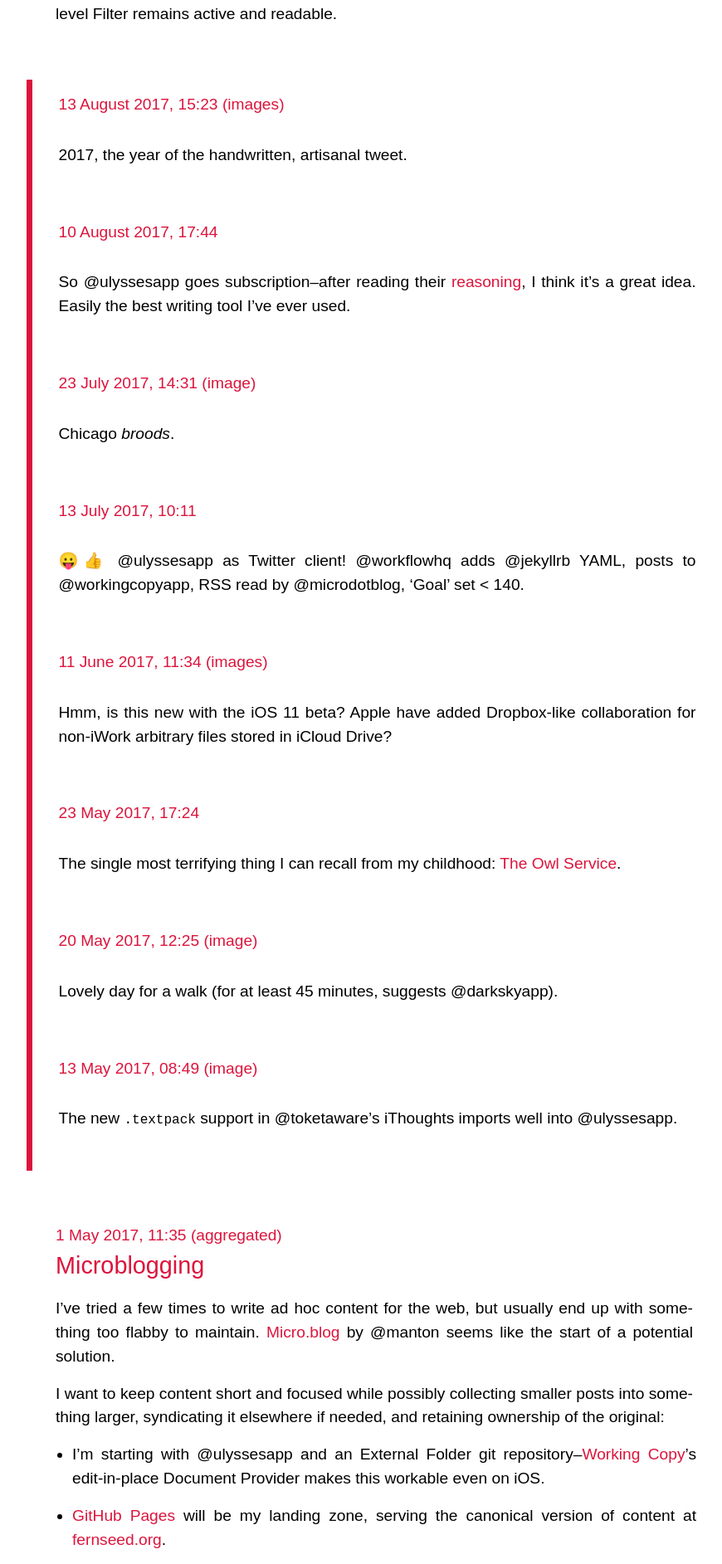
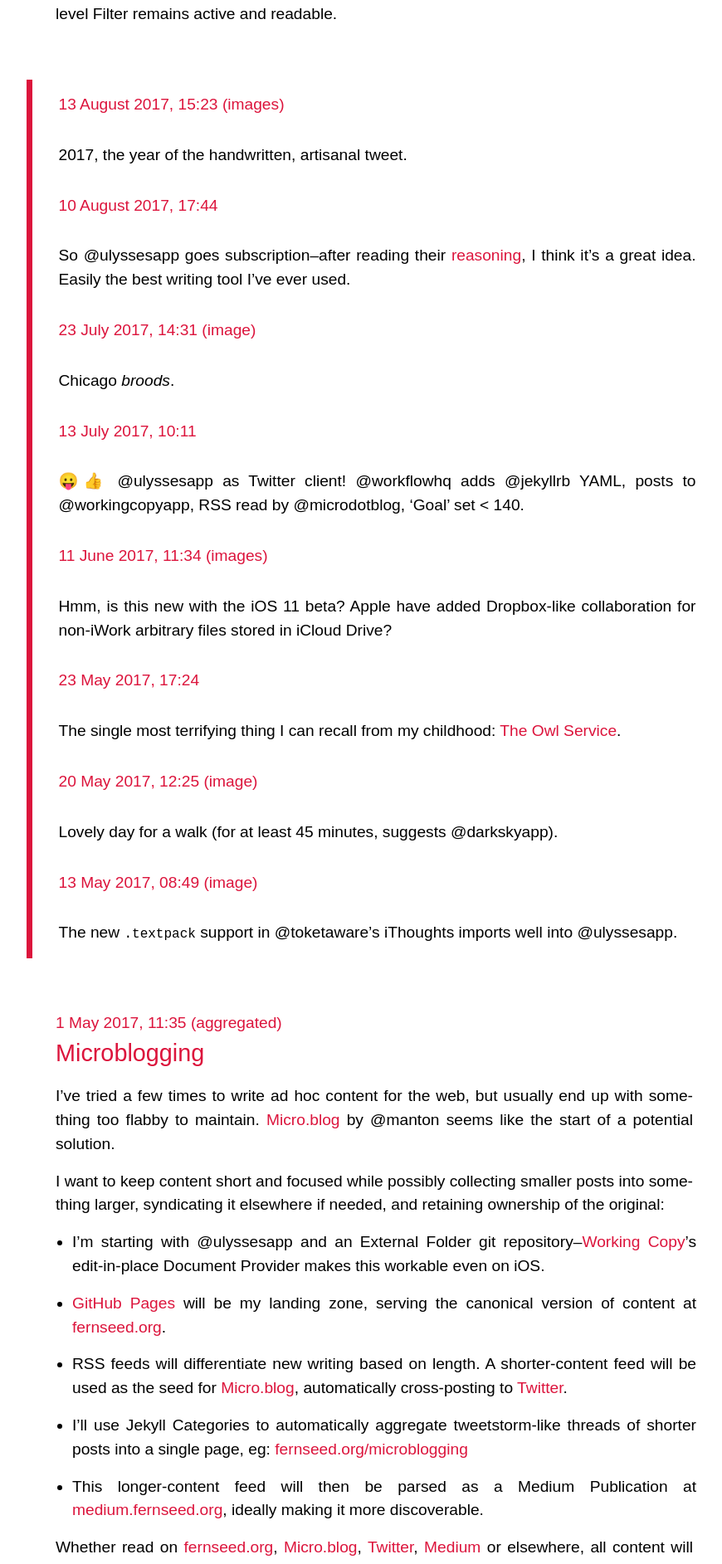
Before and after one commit to dmcgk/dmcgk.github.io, a Jekyll site: the page built from index.html, in a window 1280 px wide. Shown: the part 4134-6019 px from the top of the page at 83% size, without its empty margins (189-1059 px from the left). Built offline with Jekyll 4.4.1, drawn with Linux system fonts in a browser that asks for light colours; some web fonts are replaced; the list of posts is cut into pages by our own code.

Commit message:
Fix for empty category section impacting spacing.

```diff
--- a/_includes/post-list.html
+++ b/_includes/post-list.html
@@ -60,13 +60,23 @@
 
 <!-- Display hashtags for micro posts -->
 {% if is_micro_post %}
-<p class="categories">
+  {% assign category_array = "" %}
+
   {% for category in post.categories %}
     {% unless category == site.content_root or category == site.micro_root or category == site.photo_root %}
-      #{{ category }}
+      {% assign category_array = category_array | append: category | append: "," %}
     {% endunless %}
   {% endfor %}
-</p>
+
+  {% assign filtered_categories = category_array | split: "," %}
+
+  {% if filtered_categories.size > 0 %}
+    <p class="categories">
+    {% for category in filtered_categories | split: "," %}
+      #{{ category }}
+    {% endfor %}
+    </p>
+  {% endif %}
 {% endif %}
 
 <!-- Close separators -->
```
